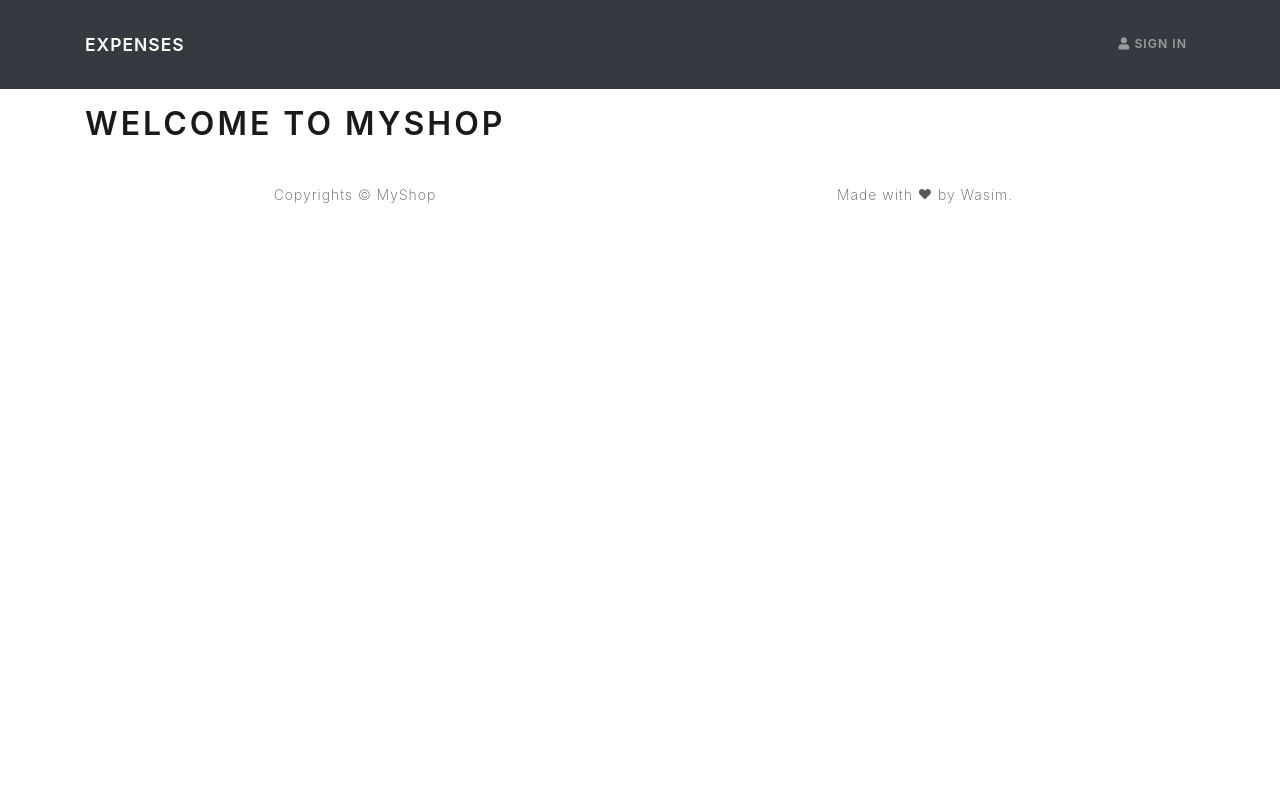
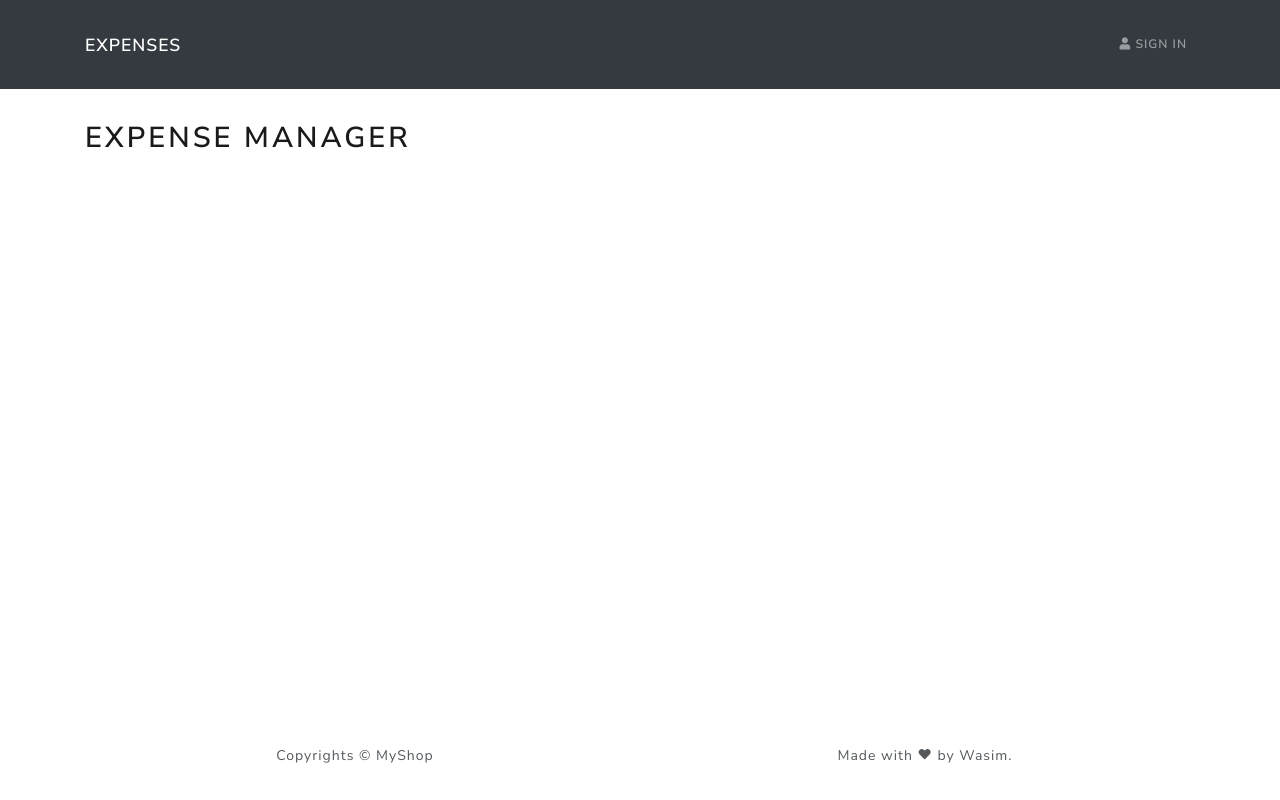
Before and after one commit to wasim93/seersol-expense-app, a React (Create React App) app in the folder frontend/: page / in a window 1280 px wide. Built offline with nearby package versions, Linux system fonts and the light colour scheme.

Commit message:
Prepared sample entries & index.css styling

```diff
--- a/frontend/public/index.html
+++ b/frontend/public/index.html
@@ -19,7 +19,7 @@
       crossorigin="anonymous"
     />
 
-    <title>Expense Tracker</title>
+    <title>Expense Manager</title>
   </head>
   <body>
     <noscript>You need to enable JavaScript to run this app.</noscript>
--- a/frontend/src/App.js
+++ b/frontend/src/App.js
@@ -9,7 +9,7 @@ function App() {
       <Header />
       <main className='py-3'>
         <Container>
-          <h1>Welcome to MyShop</h1>
+          <h1>Expense Manager</h1>
         </Container>
       </main>
       <Footer />
--- a/frontend/src/index.css
+++ b/frontend/src/index.css
@@ -1,4 +1,4 @@
-body {
+/* body {
   margin: 0;
   font-family: -apple-system, BlinkMacSystemFont, 'Segoe UI', 'Roboto', 'Oxygen',
     'Ubuntu', 'Cantarell', 'Fira Sans', 'Droid Sans', 'Helvetica Neue',
@@ -10,4 +10,26 @@ body {
 code {
   font-family: source-code-pro, Menlo, Monaco, Consolas, 'Courier New',
     monospace;
+} */
+
+main {
+  min-height: 80vh;
 }
+
+h3 {
+  padding: 1rem 0;
+}
+
+h1 {
+  font-size: 1.8rem;
+  padding: 1rem 0;
+}
+
+h2 {
+  font-size: 1.4rem;
+  padding: 0.5rem 0;
+}
+
+.rating span {
+  margin: 0.1rem;
+}
```
Also changed, not shown: frontend/Entries.js (added, +39 -0 lines), 1 other file (tests, documents, lock files or other folders).
